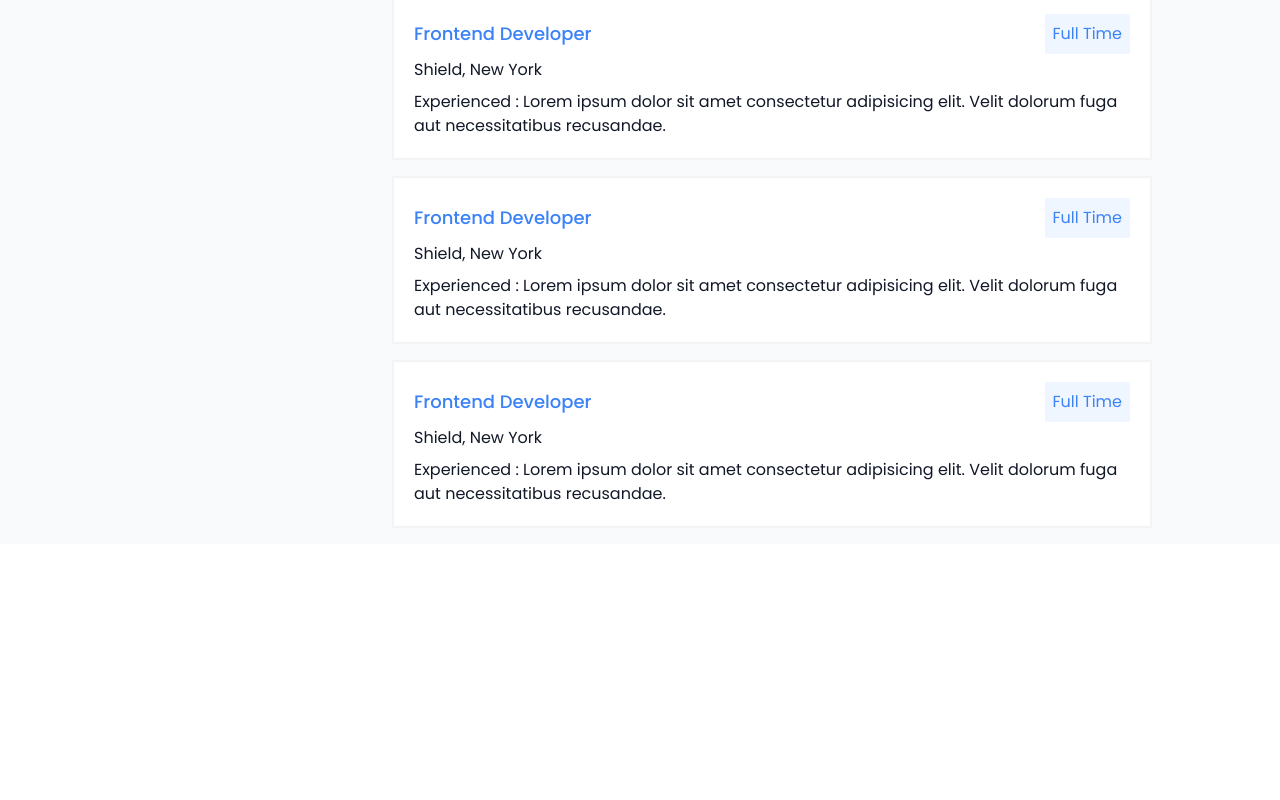
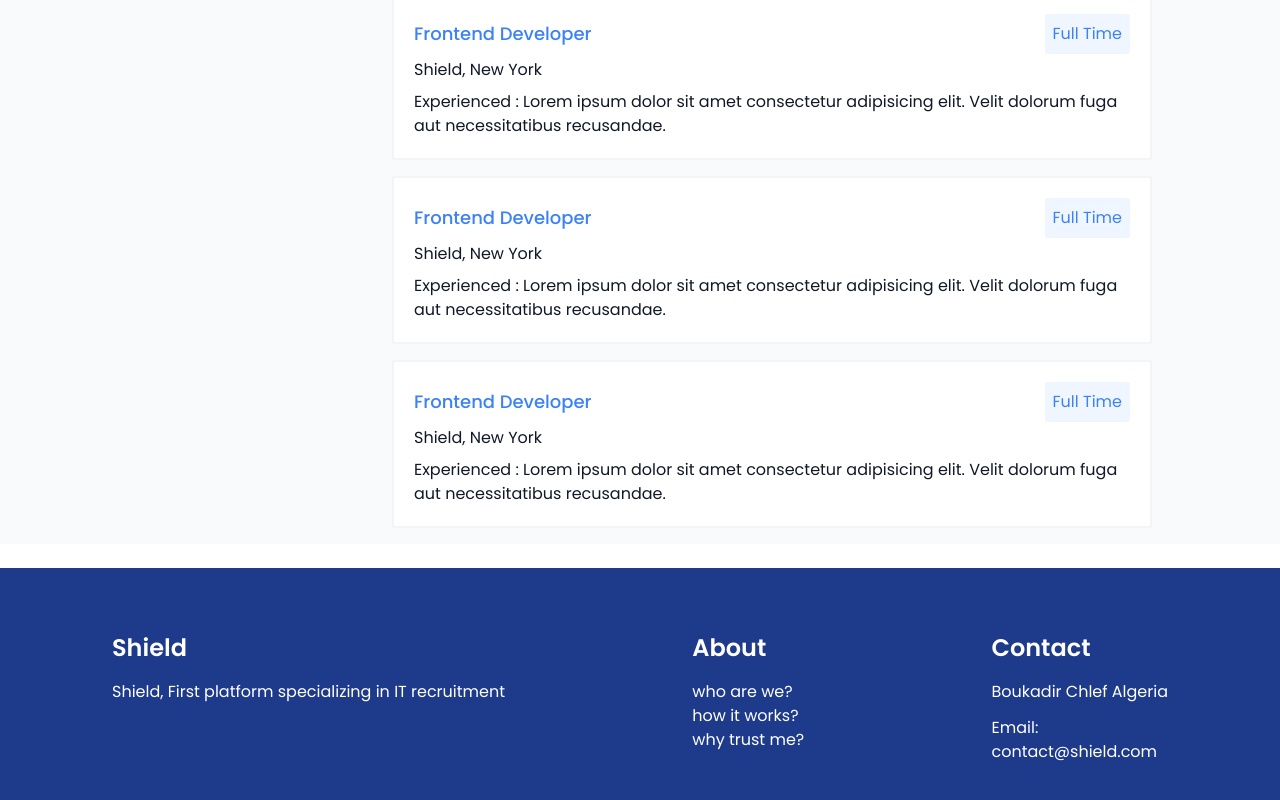
Before and after one commit to MedjadjiAbdelkadir/shield-job-application, a React (Vite) app: page /Jobs in a window 1280 px wide. Shown: the part 836-1636 px from the top of the page. Before the commit the page ends 1380 px from the top, so only its background shows below. Built offline with nearby package versions, Linux system fonts and the light colour scheme.

Commit message:
add footer to jobs page

```diff
--- a/src/layouts/second-layout.jsx
+++ b/src/layouts/second-layout.jsx
@@ -3,7 +3,7 @@ import React from 'react'
 import PropTypes from 'prop-types'
 
 import { Container } from '@components/_index'
-import Navbar from '@components/blocks/navbar'
+import { Navbar, Footer } from '@components/blocks/_index'
 import { Header, Aside } from '@pages/jobs/blocks/_index'
 
 export default function SecondLayout ({ jobTitle, children }) {
@@ -11,7 +11,7 @@ export default function SecondLayout ({ jobTitle, children }) {
     <div className="font-poppins">
       <Navbar withBg={true} extraClasses="fixed" />
       <Header jobTitle={jobTitle} />
-      <div className="bg-gray-50">
+      <div className="bg-gray-50 mb-6">
         <Container extraClasses="py-4 flex">
           <Aside />
           <main className="relative w-9/12">
@@ -19,6 +19,7 @@ export default function SecondLayout ({ jobTitle, children }) {
           </main>
         </Container>
       </div>
+      <Footer />
     </div>
   )
 }
```
